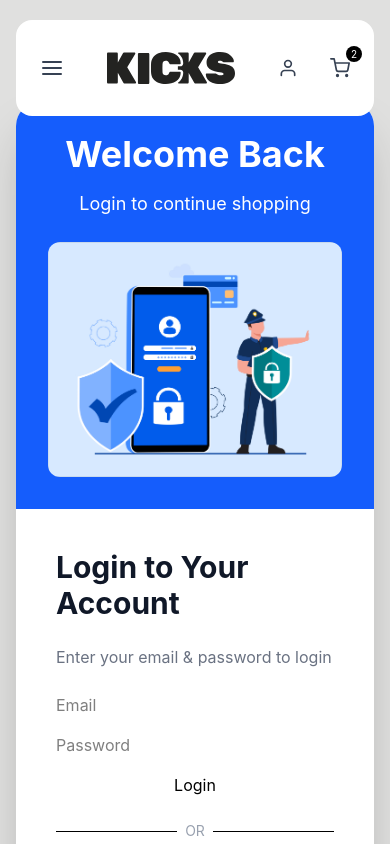
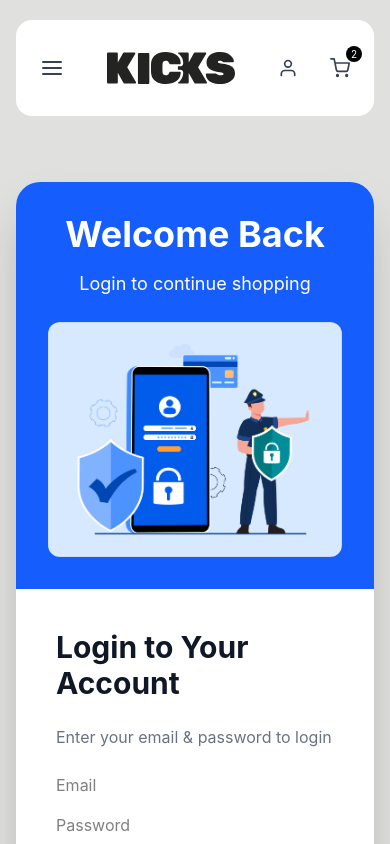
Before and after one commit to tareqhasan382/ecommerce-store, a React (Vite) app: page /login in a window 390 px wide. Shown: the top 844 px of the page. Built offline with nearby package versions, Linux system fonts and the light colour scheme.

Commit message:
refactor design Login and Signup page

```diff
--- a/src/pages/Login.tsx
+++ b/src/pages/Login.tsx
@@ -4,7 +4,7 @@ import { Link } from "react-router-dom";
 import authImage from "../assets/data_security.jpg"
 const Login = () => {
   return (
-    <div className="min-h-screen flex items-center justify-center px-4">
+    <div className="min-h-screen flex items-center justify-center px-4 mt-20 md:mt-0">
       <div className="bg-white rounded-3xl shadow-2xl max-w-4xl w-full overflow-hidden flex flex-col md:flex-row">
 
         {/* Left Branding */}
--- a/src/pages/Signup.tsx
+++ b/src/pages/Signup.tsx
@@ -4,7 +4,7 @@ import { Link } from "react-router-dom";
 import authImage from "../assets/auth.jpg"
 const Signup = () => {
   return (
-    <div className="min-h-screen flex items-center justify-center px-4">
+    <div className="min-h-screen flex items-center justify-center px-4 mt-20 md:mt-0">
       <div className="bg-white rounded-3xl shadow-2xl max-w-4xl w-full overflow-hidden flex flex-col md:flex-row">
 
         {/* Left Branding */}
--- a/src/routes/index.tsx
+++ b/src/routes/index.tsx
@@ -4,7 +4,6 @@ import App from "../App";
 import NotFound from "../pages/NotFound";
 import ProductPage from "../pages/ProductPage";
 import Cart from "../pages/Cart";
-import AuthPage from "../pages/AuthPage";
 import Login from "../pages/Login";
 import Signup from "../pages/Signup";
 
```
